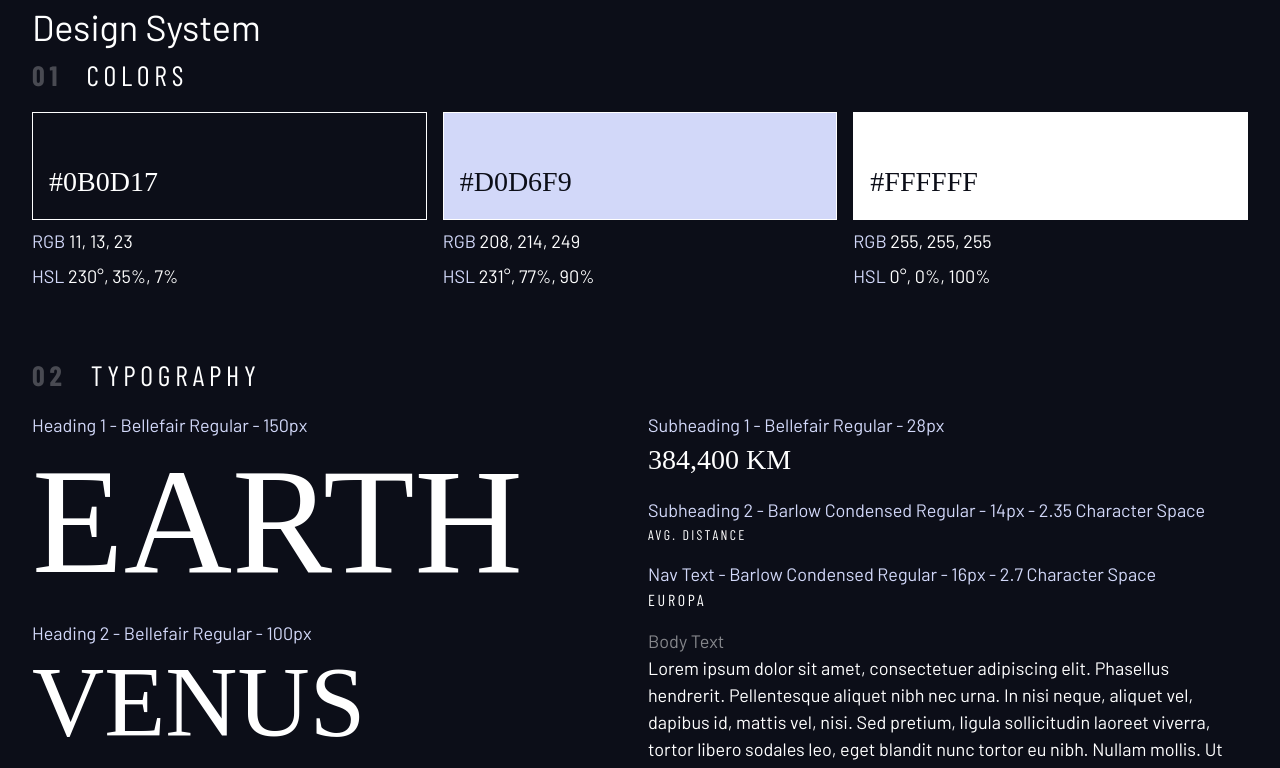
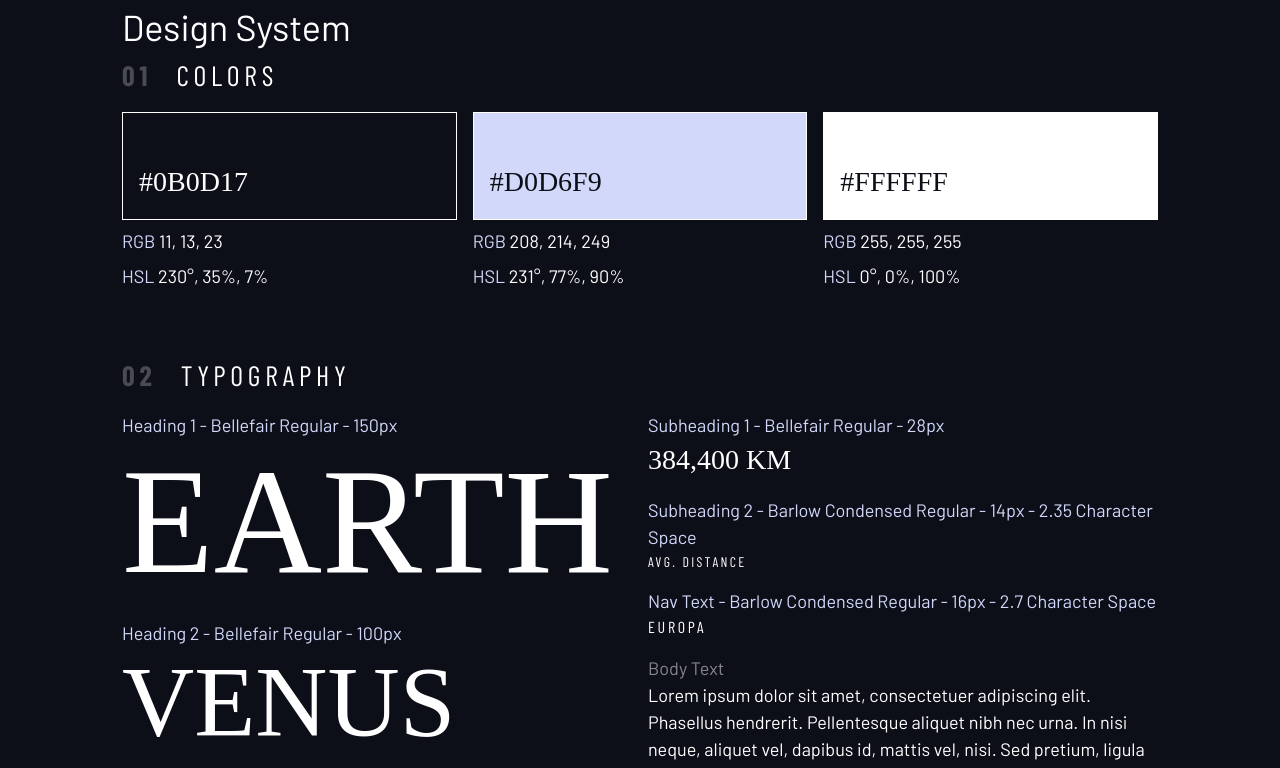
Before and after one commit to snacksncode/space-tourism, a Next.js app: page /design-system in a window 1280 px wide. Shown: the top 768 px of the page. Built offline with nearby package versions, Linux system fonts and the light colour scheme; a web font is replaced by a local one.

Commit message:
styles(utils, reset): new centering, container utils. Links color inherit added to reset

```diff
--- a/styles/partials/_reset.scss
+++ b/styles/partials/_reset.scss
@@ -27,12 +27,18 @@ p {
   font-weight: 400; // because of the specifications of font used
 }
 
+a {
+  color: inherit;
+}
+
 body {
   line-height: 1.5;
 }
 body,
 #__next {
   min-height: 100vh;
+  display: flex;
+  flex-direction: column;
 }
 
 img,
--- a/styles/partials/_utils.scss
+++ b/styles/partials/_utils.scss
@@ -2,22 +2,33 @@
 .flex {
   display: flex;
   gap: var(--gap, 1rem);
+  &.center {
+    align-items: center;
+    justify-content: center;
+  }
 }
 
 .grid {
   display: grid;
   gap: var(--gap, 1rem);
+  &.center {
+    place-items: center;
+  }
 }
 
 .flow > * + * {
   margin-top: var(--flow-spacing, 1rem);
 }
 
-.container {
+.container,
+.container-fluid {
   width: 100%;
-  max-width: 80rem; // i.e. 1280px
+  max-width: 68.75rem; // i.e. 1110px
   padding-inline: 2rem;
   margin-inline: auto;
+}
+.container-fluid {
+  max-width: unset !important;
 }
 
 .sr-only {
```
